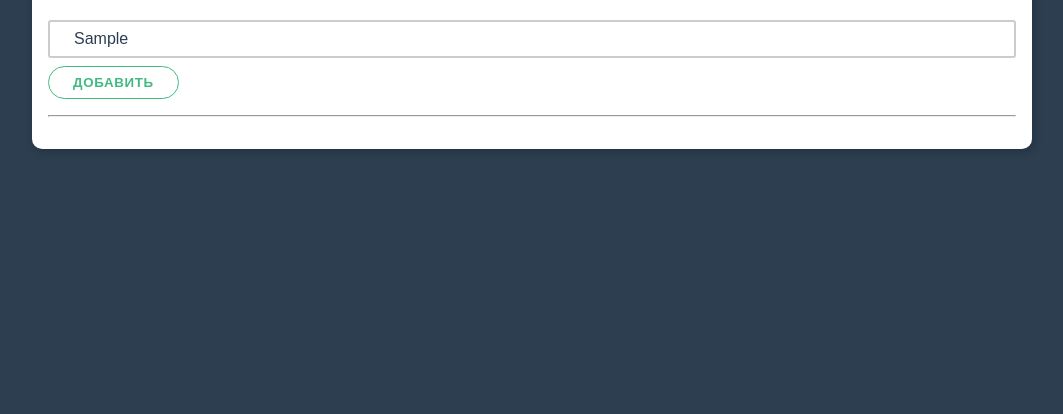
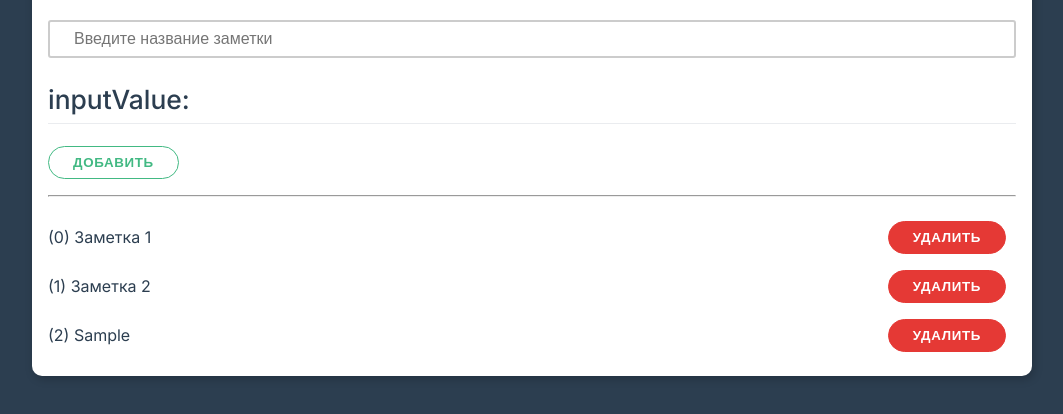
Before and after one commit to a1723/vue-basics, a plain HTML site: page index.html in a window 1280 px wide. Both pictures are taken after typing "Sample" into the empty fields and a click on the button "ДОБАВИТЬ". Shown: the part 102-516 px from the top of the page, without its empty margins (108-1171 px from the left). Drawn offline with nearby package versions, Linux system fonts and the light colour scheme.

Commit message:
methods, v-for, v-if

```diff
--- a/app.js
+++ b/app.js
@@ -3,9 +3,22 @@ const App = {
         return {
             title: 'Список заметок',
             placeholderString: 'Введите название заметки',
-            inputValue: ''
+            inputValue: '',
+            notes: ['Заметка 1', 'Заметка 2']
         }
-    }
+    },
+    methods: {
+        inputChangeHandler(event) {
+            this.inputValue = event.target.value;
+        },
+        addNewNote() {
+            this.notes.push(this.inputValue)
+            this.inputValue = ''
+        },
+        deleteNote(idx) {
+            this.notes.splice(idx, 1)
+        }
+    },
 }
 
 const app = Vue.createApp(App)
--- a/index.html
+++ b/index.html
@@ -12,10 +12,24 @@
     <div class="card">
       <h1>{{title}}</h1>
       <div class="form-control">
-          <input type="text" v-bind:placeholder="placeholderString"v-bind:value="inputValue">
+          <input
+          type="text"
+          v-bind:placeholder="placeholderString"
+          v-bind:value="inputValue"
+          v-on:input="inputChangeHandler"
+          v-on:keypress.enter="addNewNote"
+          />
       </div>
-      <button class="btn">Добавить</button>
+      <h2>inputValue: {{ inputValue }}</h2>
+      <button class="btn" v-on:click="addNewNote">Добавить</button>
       <hr />
+      <ul class="list"v-if="notes.length !==0">
+          <li class="list-item" v-for="(note, idx) in notes">
+            ({{ idx }}) {{ note }}
+            <button class="btn danger" v-on:click="deleteNote(idx)">Удалить</button>
+          </li>
+      </ul>
+      <div v-if="notes.length === 0">Заметок пока нет</div>
     </div>
 </div>
     <script src="https://unpkg.com/vue@next"></script>
```
